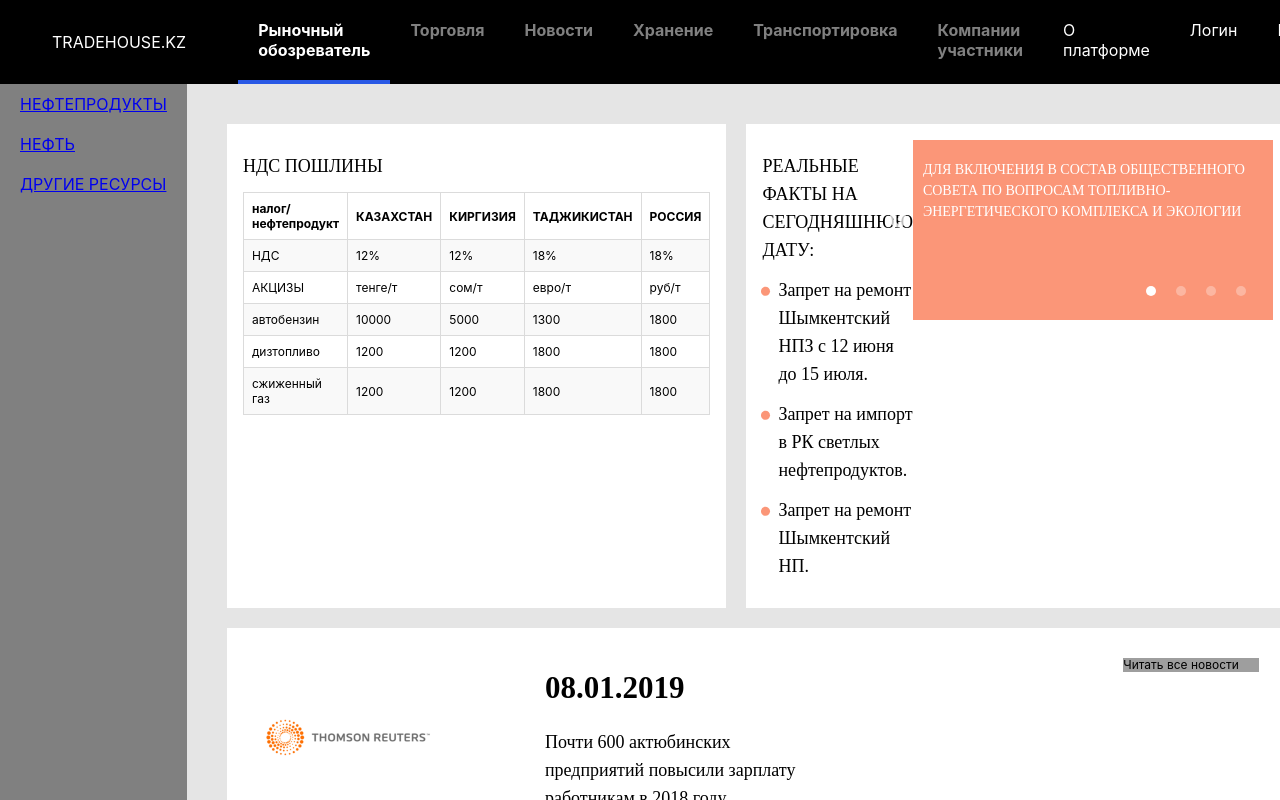
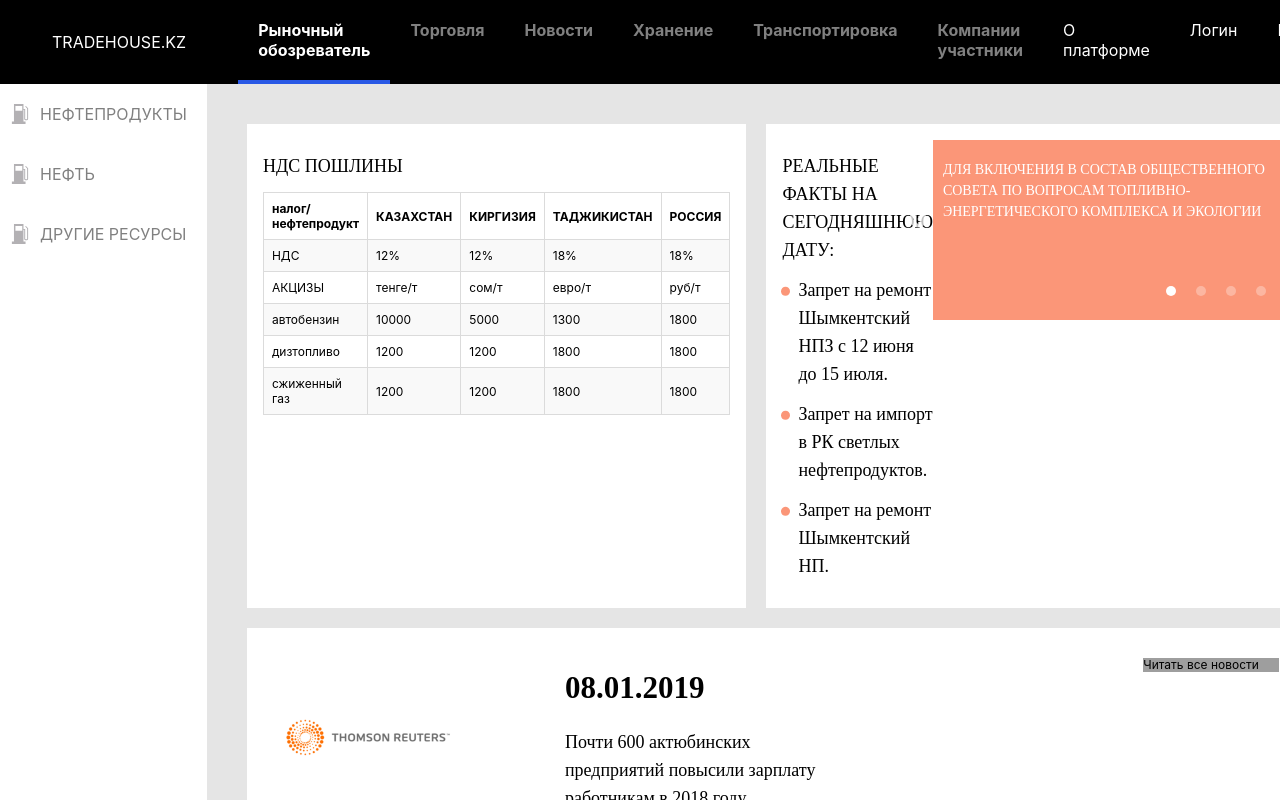
Before and after one commit to TimaBag/tsp, a React (Create React App) app: page / in a window 1280 px wide. Shown: the top 800 px of the page. Built offline with nearby package versions, Linux system fonts and the light colour scheme; grey boxes are pictures that could not be loaded.

Commit message:
style: Sidebar component

```diff
--- a/src/components/atoms/Sidebar/index.tsx
+++ b/src/components/atoms/Sidebar/index.tsx
@@ -2,15 +2,23 @@ import { Link as ReactLink } from 'react-router-dom';
 import styled from 'styled-components';
 
 const Div = styled.div`
-  background: gray;
+  background: white;
   width: 260px;
-  height: 100vh;
+  height: auto;
 `;
 
 const Link = styled(ReactLink)`
   display: block;
   font-size: 16px;
-  padding: 10px 20px;
+  padding: 20px;
+  padding-left: 30px;
+  margin-left: 10px;
+  text-decoration: none;
+  color: gray;
+  background: url('petroleum.svg');
+  background-position: left;
+  background-size: 20px;
+  background-repeat: no-repeat;
 `;
 
 export default function Sidebar(): JSX.Element {
```
Also changed, not shown: public/petroleum.svg (added).
